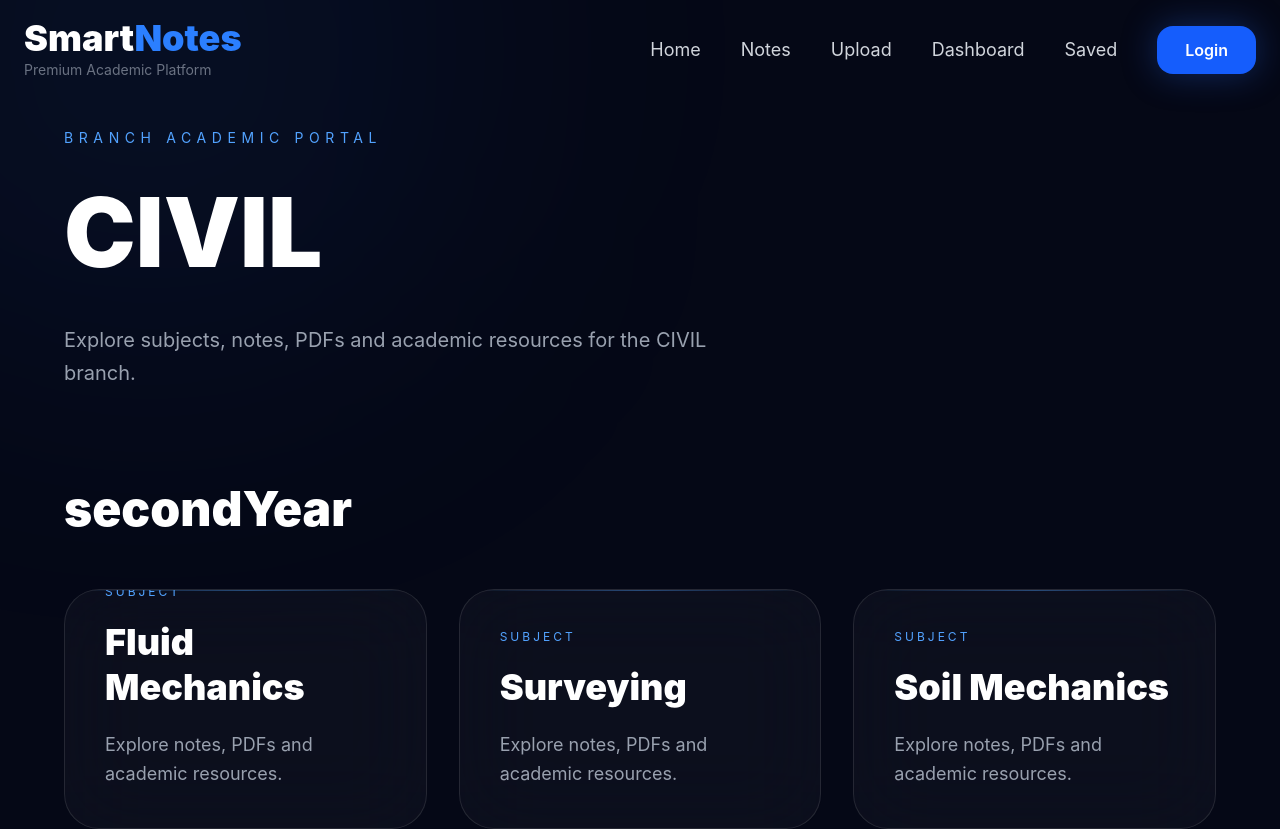
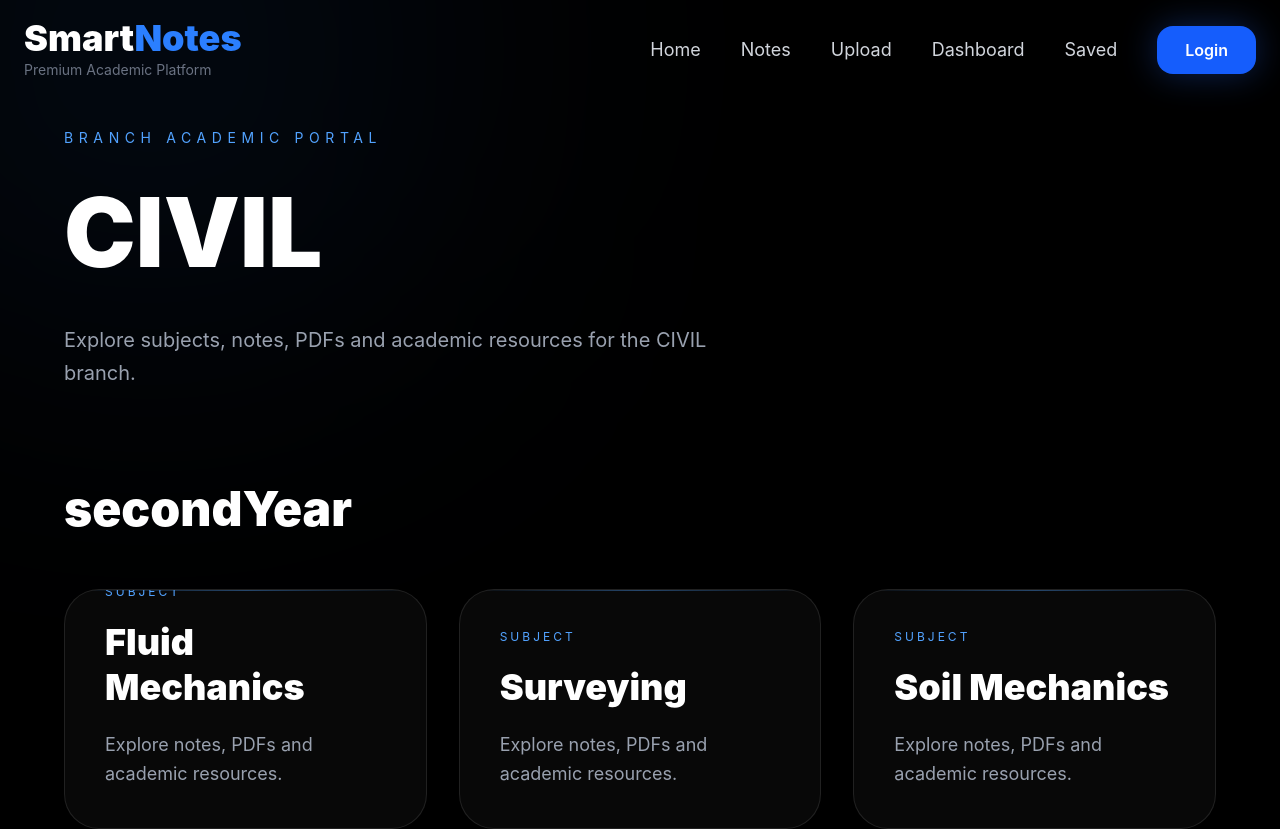
Before and after one commit to Sravanii-89/smart-notes-hub, a Next.js app: page /branch/CIVIL in a window 1280 px wide. Shown: the top 829 px of the page. Built offline with nearby package versions, Linux system fonts and the light colour scheme.

Commit message:
final branch fix

```diff
--- a/app/branch/[branch]/page.tsx
+++ b/app/branch/[branch]/page.tsx
@@ -4,7 +4,6 @@ import Link from "next/link";
 import { motion } from "framer-motion";
 
 const subjectsData: any = {
-
   firstYear: {
     firstYear: [
       "Engineering Physics",
@@ -17,7 +16,6 @@ const subjectsData: any = {
   },
 
   CSE: {
-
     secondYear: [
       "Problem Solving Using Python",
       "Operating Systems",
@@ -41,11 +39,9 @@ const subjectsData: any = {
       "Cloud Security",
       "Web Application Databases",
     ],
-
   },
 
   IT: {
-
     secondYear: [
       "Database Management Systems",
       "Operating Systems",
@@ -63,11 +59,9 @@ const subjectsData: any = {
     fourthYear: [
       "Natural Language Processing",
     ],
-
   },
 
   ECE: {
-
     secondYear: [
       "Python Programming",
       "Signals and Systems",
@@ -83,11 +77,9 @@ const subjectsData: any = {
     fourthYear: [
       "Project Work",
     ],
-
   },
 
   EEE: {
-
     secondYear: [
       "Circuit Analysis",
       "DC Machines",
@@ -102,11 +94,9 @@ const subjectsData: any = {
     fourthYear: [
       "Project Work",
     ],
-
   },
 
   MECH: {
-
     secondYear: [
       "Thermodynamics",
       "Fluid Mechanics",
@@ -122,11 +112,9 @@ const subjectsData: any = {
     fourthYear: [
       "Project Work",
     ],
-
   },
 
   CIVIL: {
-
     secondYear: [
       "Fluid Mechanics",
       "Surveying",
@@ -142,9 +130,7 @@ const subjectsData: any = {
     fourthYear: [
       "Project Work",
     ],
-
   },
-
 };
 
 export default function BranchPage({
@@ -154,28 +140,19 @@ export default function BranchPage({
     branch: string;
   };
 }) {
-  const branch = decodeURIComponent(params.branch).toUpperCase();
+  const branch = decodeURIComponent(params.branch);
 
   const years = subjectsData[branch];
 
   if (!years) {
     return (
-    <main className="min-h-screen bg-black text-white flex items-center justify-center text-4xl">
-      Branch not found
-    </main>
-  );
-}
-
-if (!years) {
-  return (
-    <main className="min-h-screen bg-black text-white flex items-center justify-center text-4xl">
+      <main className="min-h-screen bg-black text-white flex items-center justify-center text-5xl">
         Branch not found
       </main>
     );
   }
 
   return (
-
     <main
       className="
       min-h-screen
@@ -183,9 +160,10 @@ if (!years) {
       overflow-hidden
       px-6
       md:px-16
-      py-32"
+      py-32
+      bg-black
+      text-white"
     >
-
       {/* BACKGROUND */}
       <div
         className="
@@ -224,11 +202,8 @@ if (!years) {
         transition={{
           duration: 1,
         }}
-        className="
-        relative
-        z-10"
+        className="relative z-10"
       >
-
         <p
           className="
           uppercase
@@ -237,9 +212,7 @@ if (!years) {
           text-sm
           mb-6"
         >
-
           Branch Academic Portal
-
         </p>
 
         <h1
@@ -249,9 +222,7 @@ if (!years) {
           font-black
           leading-tight"
         >
-
           {branch}
-
         </h1>
 
         <p
@@ -262,13 +233,9 @@ if (!years) {
           max-w-2xl
           leading-relaxed"
         >
-
-          Explore subjects, notes,
-          PDFs and academic resources
+          Explore subjects, notes, PDFs and academic resources
           for the {branch} branch.
-
         </p>
-
       </motion.section>
 
       {/* YEARS */}
@@ -279,10 +246,8 @@ if (!years) {
         mt-24
         space-y-28"
       >
-
         {Object.entries(years).map(
           ([year, subjects]: any) => (
-
             <motion.div
               key={year}
               initial={{
@@ -300,21 +265,16 @@ if (!years) {
                 duration: 0.8,
               }}
             >
-
               {/* YEAR TITLE */}
               <div className="mb-14">
-
                 <h2
                   className="
                   text-5xl
                   font-black
                   text-white"
                 >
-
                   {year}
-
                 </h2>
-
               </div>
 
               {/* SUBJECT GRID */}
@@ -326,18 +286,17 @@ if (!years) {
                 xl:grid-cols-3
                 gap-8"
               >
-
                 {subjects.map(
                   (
                     subject: string,
                     index: number
                   ) => (
-
                     <Link
                       key={index}
-                      href={`/subject/${subject.toLowerCase().replace(/\s+/g, "-")}?branch=${branch}&year=${year}`}
+                      href={`/subject/${subject
+                        .toLowerCase()
+                        .replace(/\s+/g, "-")}?branch=${branch}&year=${year}`}
                     >
-
                       <motion.div
                         whileHover={{
                           y: -10,
@@ -363,7 +322,6 @@ if (!years) {
                         flex-col
                         justify-end"
                       >
-
                         {/* GLOW */}
                         <div
                           className="
@@ -394,7 +352,6 @@ if (!years) {
                         />
 
                         <div className="relative z-10">
-
                           <p
                             className="
                             text-blue-400
@@ -403,9 +360,7 @@ if (!years) {
                             text-xs
                             mb-5"
                           >
-
                             Subject
-
                           </p>
 
                           <h3
@@ -417,9 +372,7 @@ if (!years) {
                             group-hover:text-blue-100
                             transition"
                           >
-
                             {subject}
-
                           </h3>
 
                           <p
@@ -429,31 +382,18 @@ if (!years) {
                             text-lg
                             leading-relaxed"
                           >
-
-                            Explore notes,
-                            PDFs and academic
-                            resources.
-
+                            Explore notes, PDFs and academic resources.
                           </p>
-
                         </div>
-
                       </motion.div>
-
                     </Link>
-
                   )
                 )}
-
               </div>
-
             </motion.div>
-
           )
         )}
-
       </section>
-
     </main>
   );
 }
```
Lines whose indentation alone changed are shown as unchanged.
